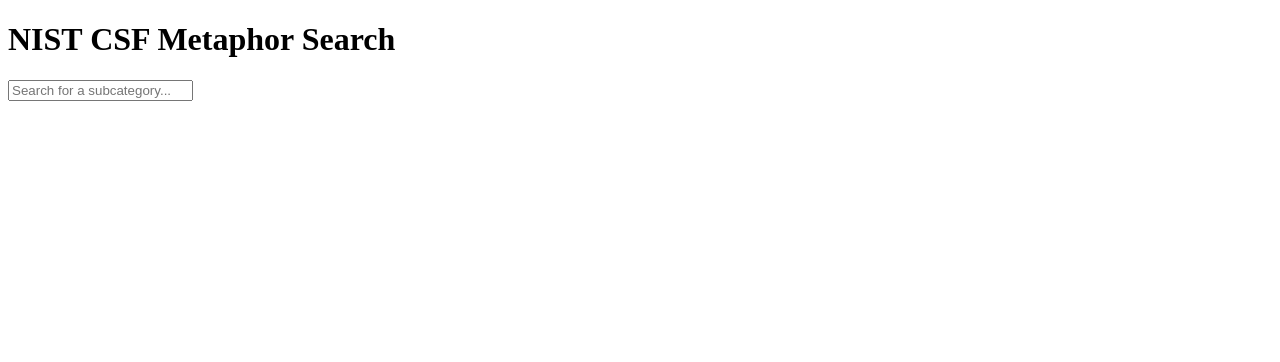
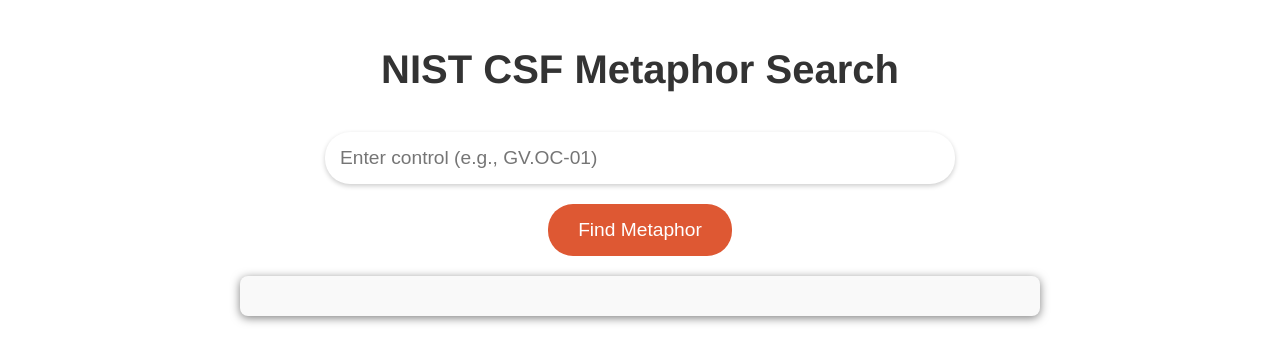
Before and after one commit to thestateofcybersecurity/translatingNISTCSF, a plain HTML site: page index.html in a window 1280 px wide. Drawn offline with Linux system fonts and the light colour scheme.

Commit message:
Update index.html

```diff
--- a/index.html
+++ b/index.html
@@ -3,14 +3,113 @@
 <head>
     <meta charset="UTF-8">
     <meta name="viewport" content="width=device-width, initial-scale=1.0">
-    <title>Metaphor Search</title>
-    <link rel="stylesheet" href="style.css">
+    <title>NIST CSF Metaphors and Translations</title>
+    <meta http-equiv="Content-Security-Policy" content="default-src 'self'; script-src 'self'; style-src 'self' 'unsafe-inline'; img-src 'self'; font-src 'self';">
+    <style>
+        html, body {
+            height: 100%;
+            margin: 0;
+            padding: 0;
+            font-family: 'Helvetica Neue', Arial, sans-serif;
+        }
+        body {
+            display: flex;
+            flex-direction: column;
+            align-items: center;
+            background-color: #ffffff;
+            color: #333333;
+            transition: background-color 0.3s, color 0.3s;
+            overflow: auto;
+        }
+        .container {
+            width: 100%;
+            max-width: 800px;
+            padding: 20px;
+            text-align: center;
+        }
+        h1 {
+            font-size: 2.5rem;
+            margin-bottom: 20px;
+        }
+        input[type="text"] {
+            width: 100%;
+            max-width: 600px;
+            padding: 15px;
+            margin: 20px 0;
+            font-size: 1.2rem;
+            border: none;
+            border-radius: 25px;
+            outline: none;
+            box-shadow: 0 2px 5px rgba(0, 0, 0, 0.2);
+            color: #333;
+        }
+        button {
+            padding: 15px 30px;
+            font-size: 1.2rem;
+            color: #fff;
+            background-color: #de5833;
+            border: none;
+            border-radius: 25px;
+            cursor: pointer;
+            transition: background-color 0.3s;
+        }
+        button:hover {
+            background-color: #e37157;
+        }
+        #result {
+            margin-top: 20px;
+            text-align: left;
+            background-color: #f9f9f9;
+            padding: 20px;
+            border-radius: 8px;
+            box-shadow: 0 2px 10px rgba(0, 0, 0, 0.5);
+            overflow-wrap: break-word;
+            max-height: 60vh;
+            overflow-y: auto;
+        }
+        #result h2 {
+            color: #de5833;
+        }
+        #result p {
+            font-size: 1.1rem;
+            color: #555;
+        }
+        @media (prefers-color-scheme: dark) {
+            body {
+                background-color: #121212;
+                color: #f0f0f0;
+            }
+            input[type="text"] {
+                background-color: #333;
+                color: #f0f0f0;
+                border: 1px solid #555;
+            }
+            button {
+                background-color: #bb86fc;
+            }
+            button:hover {
+                background-color: #3700b3;
+            }
+            #result {
+                background-color: #333;
+                color: #f0f0f0;
+            }
+            #result h2 {
+                color: #bb86fc;
+            }
+            #result p {
+                color: #f0f0f0;
+            }
+        }
+    </style>
 </head>
 <body>
-    <h1>NIST CSF Metaphor Search</h1>
-    <input type="text" id="searchInput" placeholder="Search for a subcategory...">
-    <div id="results"></div>
-
+    <div class="container">
+        <h1>NIST CSF Metaphor Search</h1>
+        <input type="text" id="searchInput" placeholder="Enter control (e.g., GV.OC-01)">
+        <button id="searchButton">Find Metaphor</button>
+        <div id="result"></div>
+    </div>
     <script src="script.js"></script>
 </body>
 </html>
```
